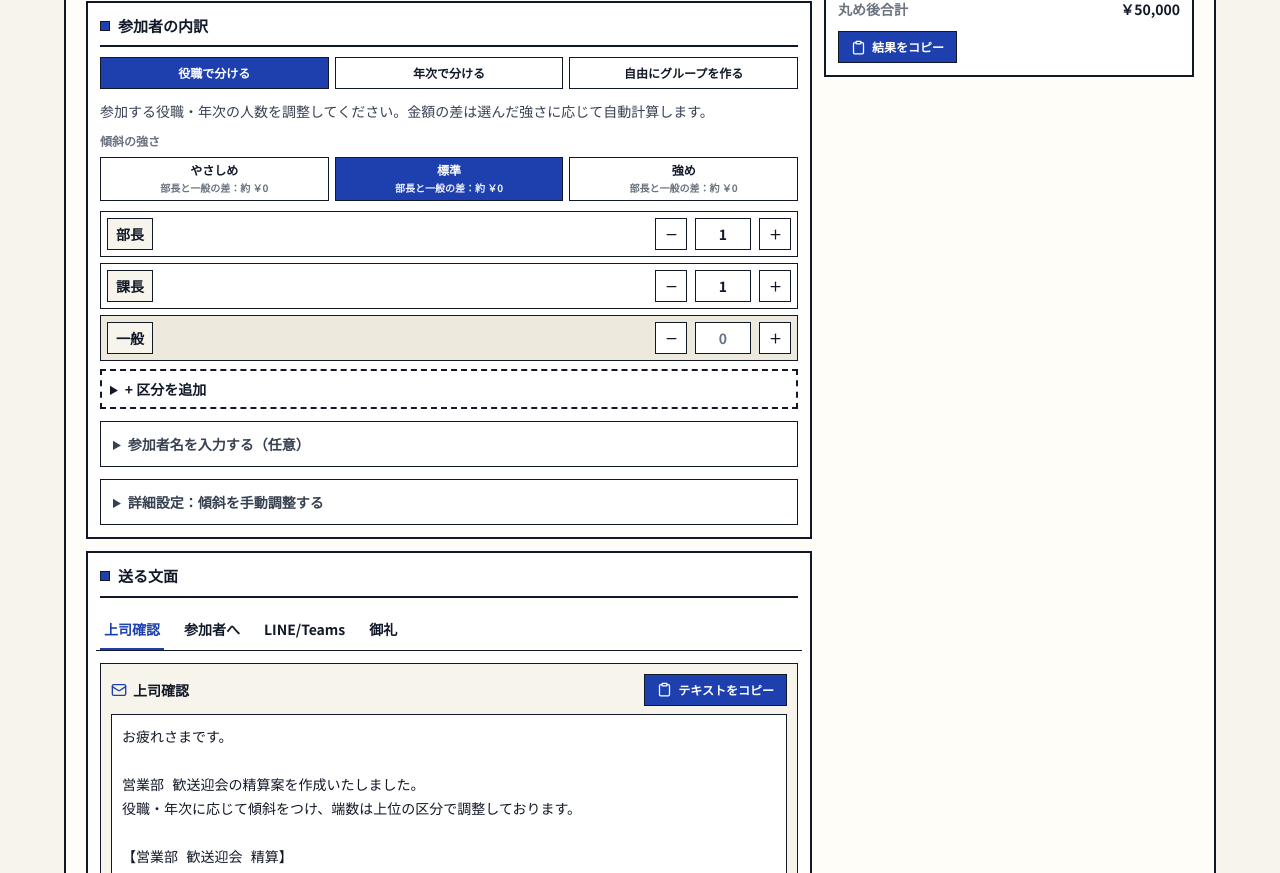
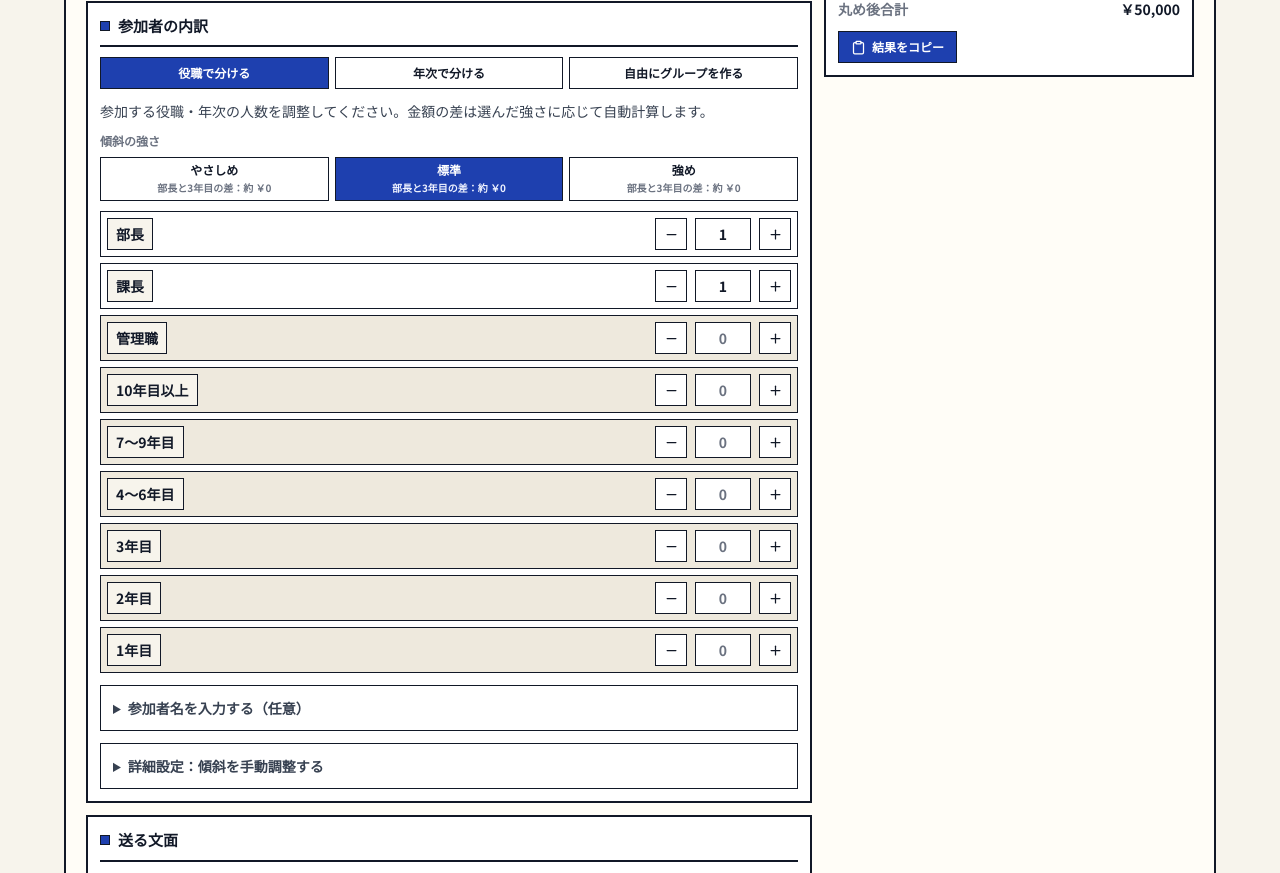
Before and after one commit to yumyum-coder/kanji-seisan-kun, a Next.js app: page / in a window 1280 px wide. Shown: the part 556-1429 px from the top of the page. Built offline with nearby package versions, Linux system fonts and the light colour scheme.

Commit message:
Use hybrid role and tenure categories

```diff
--- a/app/page.tsx
+++ b/app/page.tsx
@@ -143,7 +143,6 @@ const groupTemplates: Record<GroupMode, Array<Omit<RoleGroup, "weight">>> = {
   role: [
     { id: "director", label: "部長", people: 1 },
     { id: "manager", label: "課長", people: 1 },
-    { id: "junior", label: "一般", people: 0 },
     { id: "management", label: "管理職", people: 0 },
     { id: "year10", label: "10年目以上", people: 0 },
     { id: "year7", label: "7〜9年目", people: 0 },
@@ -357,7 +356,7 @@ const circledNumbers = ["①", "②", "③", "④", "⑤", "⑥", "⑦", "⑧",
 
 function displayGroupLabel(group: Pick<RoleGroup, "id" | "label">) {
   if (group.id === "junior") {
-    return "一般";
+    return "3年目";
   }
 
   if (group.id === "senior") {
@@ -382,7 +381,7 @@ function getPresetDifference(totalAmount: number, roundingUnit: number, groups:
   }));
   const preview = calculateSettlement({ totalAmount, roundingUnit, groups: previewGroups });
   const director = preview.rows.find((row) => row.id === "director");
-  const general = preview.rows.find((row) => row.id === "junior");
+  const general = preview.rows.find((row) => row.id === "year3");
 
   if (!director || !general || director.people <= 0 || general.people <= 0) {
     return formatYen(0);
@@ -769,10 +768,10 @@ export default function Home() {
   }
 
   const autoRoleRows = form.mode === "role"
-    ? form.groups.filter((group) => ["director", "manager", "junior"].includes(group.id) || group.people > 0)
+    ? form.groups.filter((group) => ["director", "manager", "management", "year10", "year7", "year4", "year3", "year2", "year1"].includes(group.id))
     : form.groups;
-  const addableRoleRows = form.mode === "role"
-    ? form.groups.filter((group) => ["management", "year10", "year7", "year4", "year3", "year2", "year1"].includes(group.id) && group.people <= 0)
+  const addableRoleRows: RoleGroup[] = form.mode === "role"
+    ? []
     : [];
   const mobileTotal = workflowMode === "auto" ? result.finalTotal : personalCollectionTotal;
   const mobileDifference = workflowMode === "auto" ? result.finalTotal - form.totalAmount : personalDifference;
@@ -943,7 +942,7 @@ export default function Home() {
                 >
                   <span className="block">{presetLabels[key]}</span>
                   <span className={`mt-0.5 block text-[10px] font-bold ${preset === key ? "text-brand-soft" : "text-muted"}`}>
-                    部長と一般の差：約 {getPresetDifference(form.totalAmount, form.roundingUnit, form.groups, key)}
+                    部長と3年目の差：約 {getPresetDifference(form.totalAmount, form.roundingUnit, form.groups, key)}
                   </span>
                 </button>
               ))}
```
